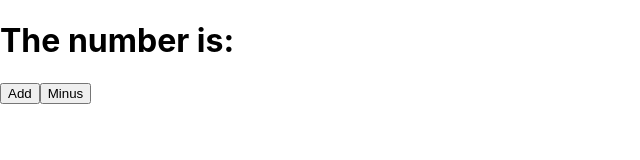
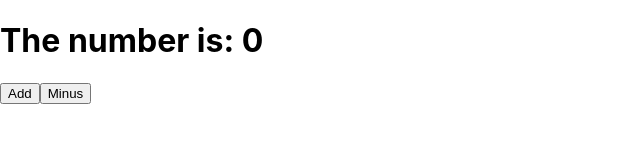
Before and after one commit to sangwon0724/practice_reactJS_movie, a React (Create React App) app in the folder movie_app/: page / in a window 1280 px wide. Shown: the top 160 px of the page, without its empty margins (0-640 px from the left). Built offline with nearby package versions, Linux system fonts and the light colour scheme.

Commit message:
All you need to know about State

```diff
--- a/movie_app/src/App.js
+++ b/movie_app/src/App.js
@@ -10,17 +10,15 @@ class App extends React.Component {
     count: 0
   };
   add = () => {
-    console.log("add");
-    this.state.count+=1;
+    this.setState(current => ({ count: current.count + 1 }));
   };
   minus = () => {
-    console.log("minus");
-    this.state.count-=1;
+    this.setState(current => ({ count: current.count - 1 }));
   };
   render() {
     return (
       <div>
-        <h1>The number is: <span id="num"></span></h1>
+        <h1>The number is: {this.state.count}</h1>
         <button onClick={this.add}>Add</button>
         <button onClick={this.minus}>Minus</button>
       </div>
```
